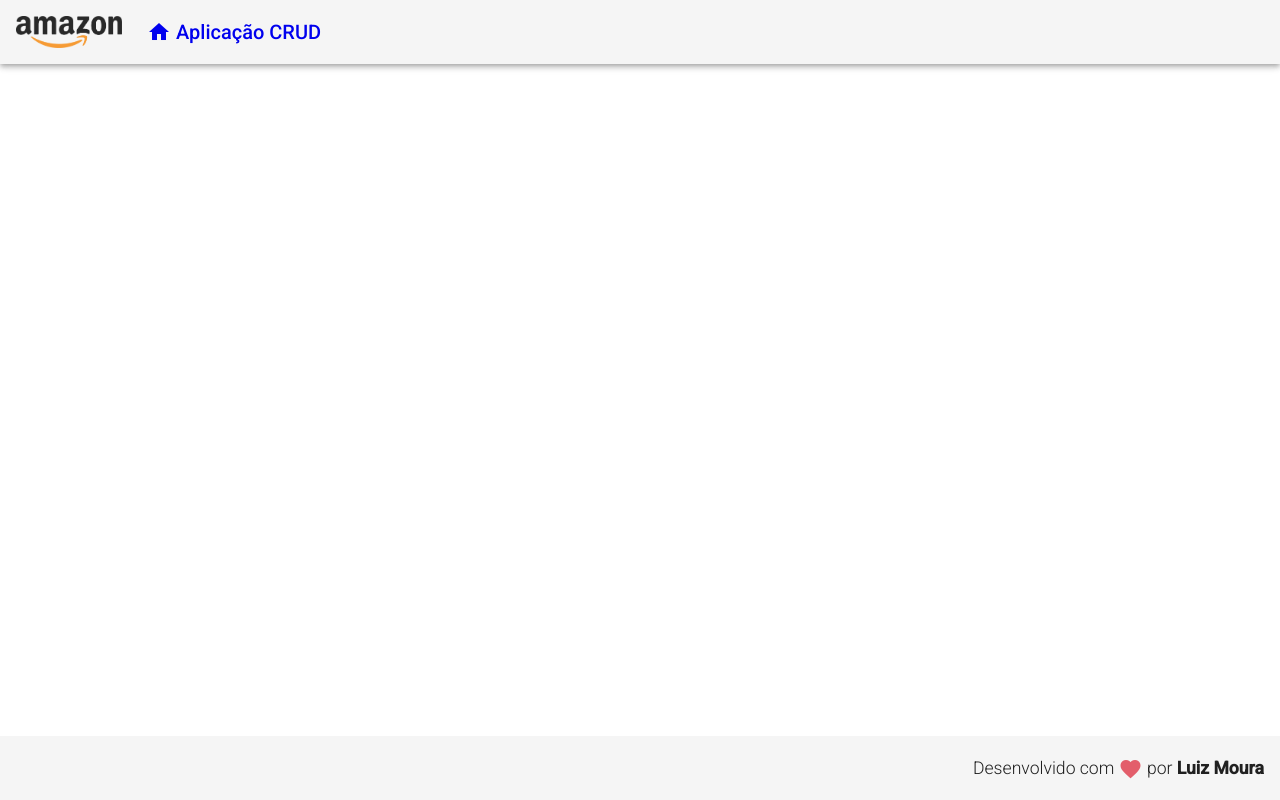
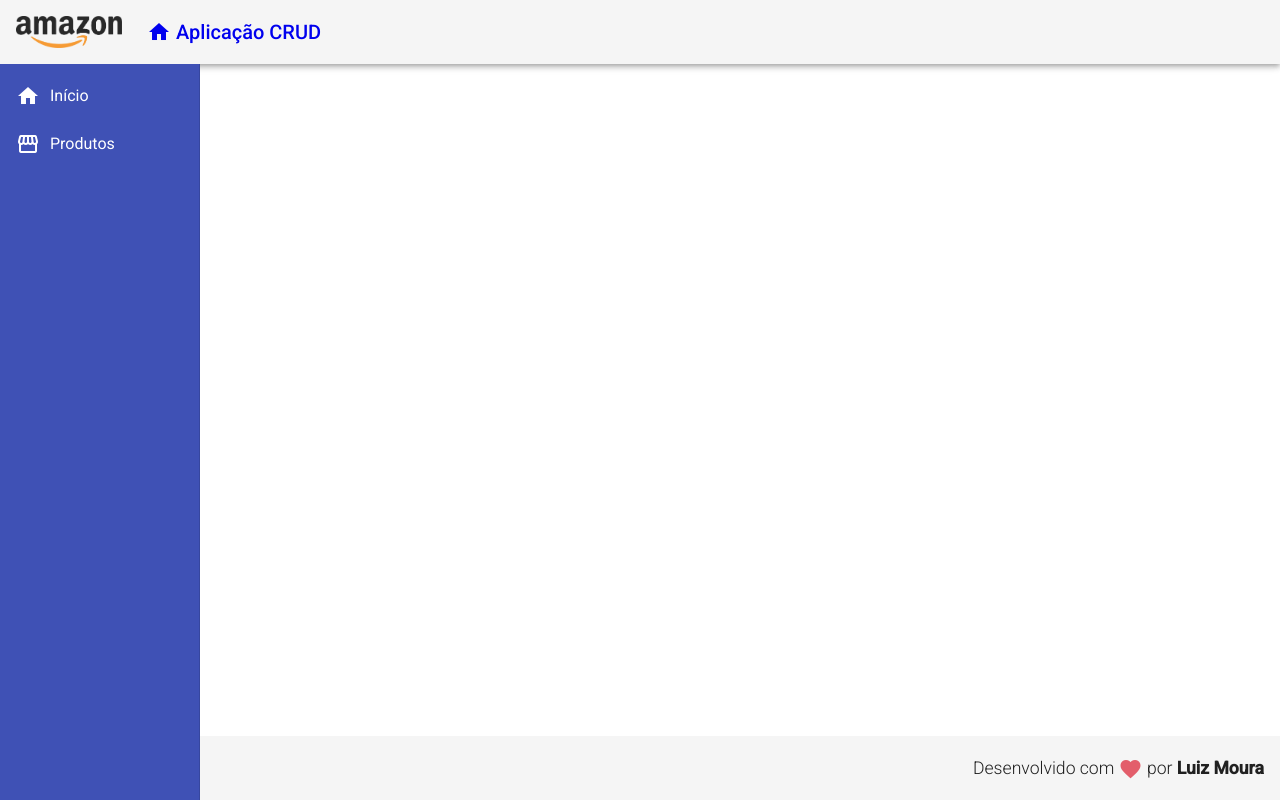
Before and after one commit to luiz-moura/product-angular, an Angular app: page / in a window 1280 px wide. Built offline with nearby package versions, Linux system fonts and the light colour scheme.

Commit message:
feat: create component nav

```diff
--- a/src/app/app.component.html
+++ b/src/app/app.component.html
@@ -1,2 +1,3 @@
 <app-header></app-header>
+<app-nav></app-nav>
 <app-footer></app-footer>
--- /dev/null
+++ b/src/app/components/template/nav/nav.component.css
@@ -0,0 +1,12 @@
+.sidenav {
+    background-color: #3F51B5;
+    width: 200px;
+}
+
+.sidenav a {
+    color: #FFF;
+}
+
+.sidenav i {
+    padding-right: 10px;
+}
--- /dev/null
+++ b/src/app/components/template/nav/nav.component.html
@@ -0,0 +1,14 @@
+<mat-sidenav-container class="container">
+    <mat-sidenav class="sidenav" mode="side" opened fixedInViewport="true" fixedTopGap="64">
+        <mat-nav-list class="nav-list">
+            <a mat-list-item>
+                <i class="material-icons">home</i>
+                Início
+            </a>
+            <a mat-list-item>
+                <i class="material-icons">storefront</i>
+                Produtos
+            </a>
+        </mat-nav-list>
+    </mat-sidenav>
+</mat-sidenav-container>
--- /dev/null
+++ b/src/app/components/template/nav/nav.component.ts
@@ -0,0 +1,15 @@
+import { Component, OnInit } from '@angular/core';
+
+@Component({
+  selector: 'app-nav',
+  templateUrl: './nav.component.html',
+  styleUrls: ['./nav.component.css']
+})
+export class NavComponent implements OnInit {
+
+  constructor() { }
+
+  ngOnInit(): void {
+  }
+
+}
```
Also changed, not shown: src/app/app.module.ts (+10 -3 lines).
